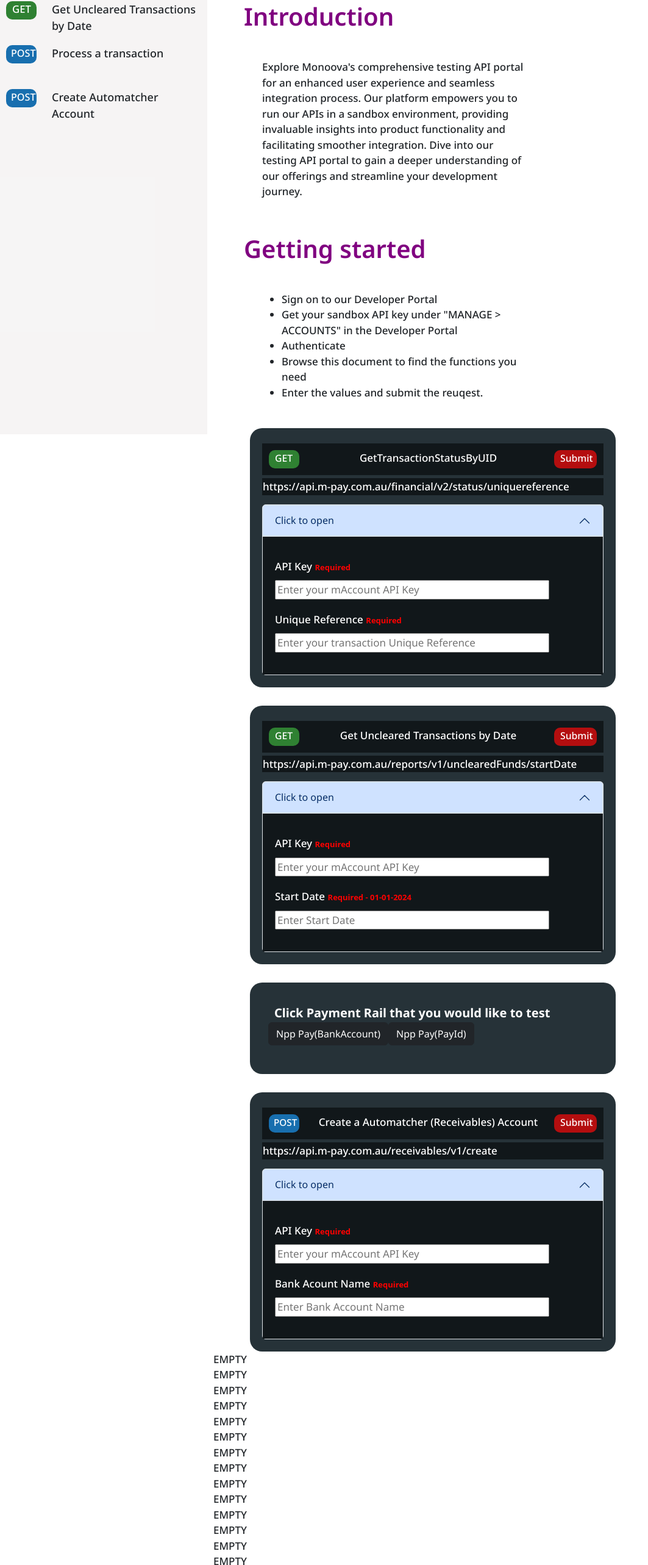
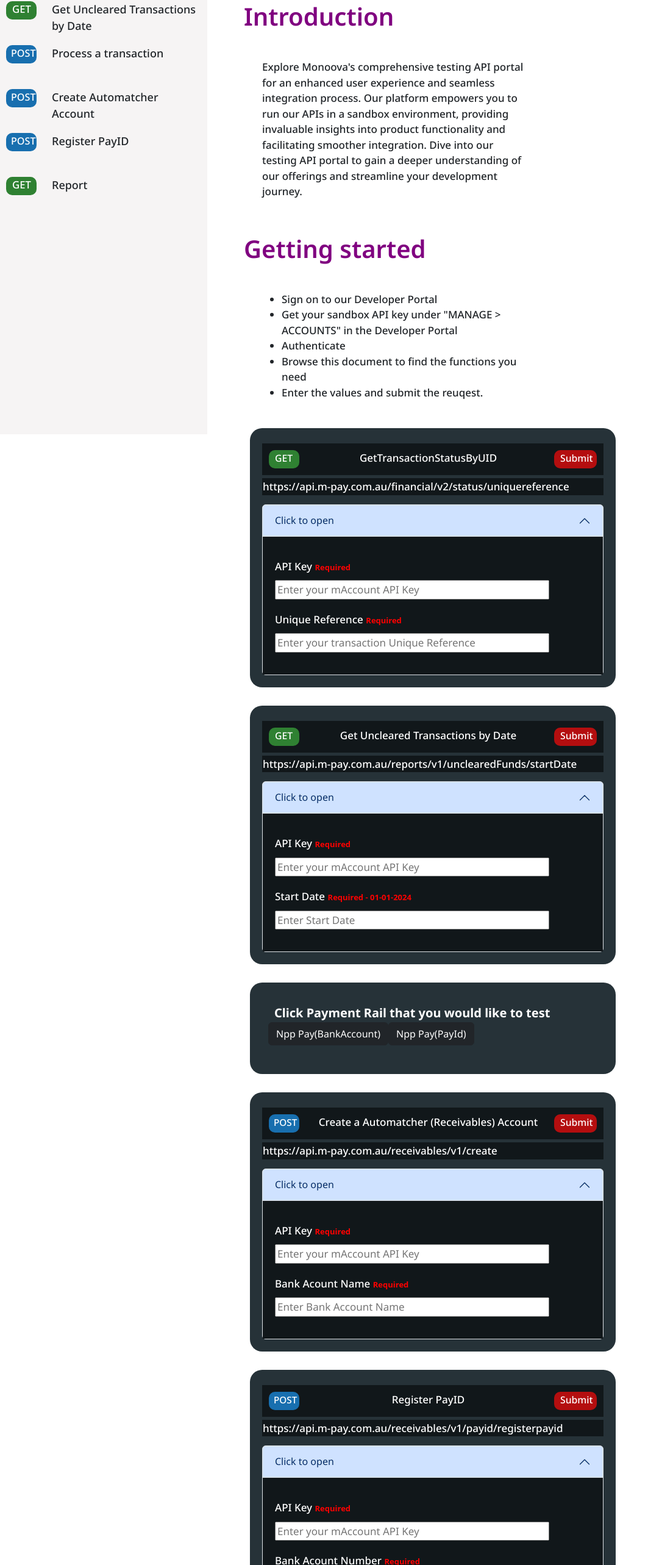
Before and after one commit to jasonsong1/MonoovaReactFrontendIntegration, a React (Create React App) app: page / in a window 1280 px wide. Shown: the part 218-2784 px from the top of the page at 61% size, without its empty margins (0-1063 px from the left). Built offline with nearby package versions, Linux system fonts and the light colour scheme; a web font is replaced by a local one.

Commit message:
version8

```diff
--- a/src/App.css
+++ b/src/App.css
@@ -205,6 +205,13 @@
     margin-left: 80px;
 }
 
+@media (max-width: 1000px){
+    .IntroHeader3{
+        margin-top: 100px;
+    }
+}
+
+
 
 /* response UI CSS */
 .responseBody{
--- a/src/App.js
+++ b/src/App.js
@@ -11,6 +11,8 @@
 import PAYIDPayment from './component/ProcessAtransaction/PAYIDPayment';
 import ListofPaymentRails from './component/ListofPaymentRails';
 import CreateaAutomatcherAccount from './component/CreateaAutomatcherAccount';
+import RegisterPayID from './component/RegisterPayID';
+import V6Receivablereport from './component/V6Receivablereport';
 
 
 function App() {
@@ -58,9 +60,8 @@
 
           <Col><ListofPaymentRails/></Col>
           <Col><CreateaAutomatcherAccount/></Col>
-
-          <Col><div className='EMPTY'>EMPTY</div></Col>
-          <Col><div className='EMPTY'>EMPTY</div></Col>
+          <Col><RegisterPayID/></Col>
+          <Col><V6Receivablereport/></Col>
           <Col><div className='EMPTY'>EMPTY</div></Col>
           <Col><div className='EMPTY'>EMPTY</div></Col>
           <Col><div className='EMPTY'>EMPTY</div></Col>
--- a/src/component/GetUnclearedTransactionsbyDate.js
+++ b/src/component/GetUnclearedTransactionsbyDate.js
@@ -56,7 +56,7 @@
                       <div> API Key <strong className='Strongfont'>Required</strong>
                       </div>
                       <div>
-                        <input type='text'
+                        <input type='password'
                           placeholder='Enter your mAccount API Key'
                           value={apiKey}
                           onChange={(e) => setapiKey(e.target.value)}
--- a/src/component/ListOfEndpoints.js
+++ b/src/component/ListOfEndpoints.js
@@ -84,9 +84,31 @@
               </div>
             </div>
           </li>
-        </ul>
+
+          <li>
+            <div>
+              <div>
+                <div className='postButton'>POST</div>
+              </div>
+              <div>
+              <Link to="RegisterPayID" spy={true} smooth={true} offset={0} duration={550}> Register PayID</Link>
+              </div>
+            </div>
+          </li>
+
+          <li>
+            <div>
+              <div>
+                <div className='getButton'>GET</div>
+              </div>
+              <div>
+              <Link to="V6Report" spy={true} smooth={true} offset={0} duration={550}> Report</Link>
+              </div>
+            </div>
+          </li>
 
 
+        </ul>
       </div>
     </div>
 
--- a/src/component/ProcessAtransaction/BSBNPPPayment.js
+++ b/src/component/ProcessAtransaction/BSBNPPPayment.js
@@ -140,7 +140,7 @@
 
                     <section>
                       <div>Api Key<strong className='Strongfont'>Required </strong></div>
-                      <input type='text'
+                      <input type='password'
                         placeholder='Enter your Disbursement Method'
                         value={apiKey}
                         onChange={(e) => setapiKey(e.target.value)}
--- /dev/null
+++ b/src/component/RegisterPayID.js
@@ -0,0 +1,146 @@
+import React from 'react'
+import Accordion from 'react-bootstrap/Accordion';
+import { useState } from 'react';
+import APIresponse from '../responseUI/APIresponse';
+import ClipLoader from "react-spinners/ClipLoader";
+
+const RegisterPayID = () => {
+    const [apiKey, setapiKey] = useState('')
+    const [result, setResult] = useState(null);
+    const [isSubmitted, setisSubmitted] = useState(false)
+    const [loading, setLoading] = useState(false)
+    const [bankAccountNumber, setbankAccountNumber] = useState('')
+    const [payIdName, setpayIdName] = useState('')
+    const [payId, setpayId] = useState('')
+
+    const submitAPI = async () => {
+      setLoading(true)
+
+      let RegisterPayIDPayload = {
+        bankAccountNumber: bankAccountNumber,
+        payIdName: payIdName,
+        payId:payId
+      }
+
+      const RegisterPayIDPayloadJSON = JSON.stringify(RegisterPayIDPayload);
+
+      const response = await fetch(`https://api.m-pay.com.au/receivables/v1/payid/registerpayid`, {
+        method: "POST",
+        headers: {
+          Authorization: `Basic ${btoa(apiKey)}`,
+          'Content-Type': 'application/json',
+        },
+        body: RegisterPayIDPayloadJSON,
+      })
+
+      const data = await response.json();
+      setResult(data);
+      setisSubmitted(true);
+      console.log(data)
+      setLoading(false)
+    }
+
+    const resetForm = () => {
+      setisSubmitted(false);
+    };
+
+    return (
+      <div className='responseUIFlex'>
+        <div className='endpoint-style' id="RegisterPayID">
+
+          <div className='endpoint-Header'>
+            <div className='postButton'>POST</div>
+            <div>Register PayID</div>
+
+            {!loading && !isSubmitted && <div className='sumbitButton' onClick={submitAPI}>Submit</div>}
+            <ClipLoader
+              color="#ff0000"
+              loading={loading}
+              size={30} />
+            {isSubmitted && <div className='sumbitButton' onClick={resetForm}>Submit</div>}
+          </div>
+
+
+
+          <div class="requestURLColor">
+          https://api.m-pay.com.au/receivables/v1/payid/registerpayid
+          </div>
+
+          <div>
+            <Accordion defaultActiveKey="0">
+              <Accordion.Item eventKey="0">
+                <Accordion.Header>Click to open</Accordion.Header>
+                <Accordion.Body>
+                  <form className='inputArea'>
+                    <div>
+                      <section>API Key <strong className='Strongfont'>Required </strong>
+
+                        <div>
+                          <input type='password'
+                            placeholder='Enter your mAccount API Key'
+                            value={apiKey}
+                            onChange={(e) => setapiKey(e.target.value)}
+                          ></input>
+                        </div>
+                      </section>
+
+
+                      <section>
+                        <div>
+                          Bank Acount Number <strong className='Strongfont'>Required</strong>
+                        </div>
+
+                        <div>
+                          <input type='text'
+                            placeholder='Enter Bank Account Number'
+                            value={bankAccountNumber}
+                            onChange={(e) => setbankAccountNumber(e.target.value)}></input>
+                        </div>
+                        </section>
+
+                        <section>
+                        <div>
+                          PayID Name <strong className='Strongfont'>Required</strong>
+                        </div>
+
+                        <div>
+                          <input type='text'
+                            placeholder='Enter PayID Name'
+                            value={payIdName}
+                            onChange={(e) => setpayIdName(e.target.value)}></input>
+                        </div>
+                        </section>
+
+                        <section>
+                        <div>
+                          PayID Address
+                        </div>
+
+                        <div>
+                          <input type='text'
+                            placeholder='Enter PayID Email Adress'
+                            value={payId}
+                            onChange={(e) => setpayId(e.target.value)}></input>
+                        </div>
+                        </section>
+
+
+                    </div>
+                  </form>
+                </Accordion.Body>
+              </Accordion.Item>
+            </Accordion>
+
+          </div>
+        </div>
+
+        <div>
+          {isSubmitted && <APIresponse result={result} className="mediaflexcolumn" />}
+        </div>
+        {/* <div><MobileUI result={result}/></div> */}
+
+      </div>
+    )
+}
+
+export default RegisterPayID
--- /dev/null
+++ b/src/component/V6Receivablereport.js
@@ -0,0 +1,110 @@
+import React from 'react'
+import Accordion from 'react-bootstrap/Accordion';
+import { useState } from 'react';
+import APIresponse from '../responseUI/APIresponse';
+import ClipLoader from "react-spinners/ClipLoader";
+
+
+const V6Receivablereport = () => {
+    const [apiKey, setapiKey] = useState('')
+    const [uniqueReference, setUniqueReference] = useState('');
+    const [result, setResult] = useState(null);
+    const [isSubmitted, setisSubmitted] = useState(false)
+    const [loading, setLoading] = useState(false)
+
+
+
+    const submitAPI = async () => {
+      setLoading(true)
+      const response = await fetch(`https://api.m-pay.com.au/receivables/v6/report/{date}sssssssssssssssssssssssssssssssss`, {
+        method: "GET",
+        headers: {
+          Authorization: `Basic ${btoa(apiKey)}`,
+          'Content-Type': 'application/json',
+        },
+      })
+
+      const data = await response.json();
+      setResult(data);
+      setisSubmitted(true);
+      setLoading(false)
+    }
+
+    const resetForm = () => {
+      setisSubmitted(false);
+    };
+
+
+    return (
+      <div className='responseUIFlex'>
+        <div className='endpoint-style' id="V6Report">
+
+          <div className='endpoint-Header'>
+            <div className='getButton'>GET</div>
+            <div>Report</div>
+
+            {!loading && !isSubmitted && <div className='sumbitButton' onClick={submitAPI}>Submit</div>}
+            <ClipLoader
+              color="#ff0000"
+              loading={loading}
+              size={30} />
+            {isSubmitted && <div className='sumbitButton' onClick={resetForm}>Submit</div>}
+          </div>
+
+
+
+          <div class="requestURLColor">
+          https://api.m-pay.com.au/receivables/v6/report/{'{date}'}
+          </div>
+
+
+          <div>
+
+            <Accordion defaultActiveKey="0">
+              <Accordion.Item eventKey="0">
+                <Accordion.Header>Click to open</Accordion.Header>
+                <Accordion.Body>
+                  <form className='inputArea'>
+                    <div>
+                      <section>API Key <strong className='Strongfont'>Required</strong>
+
+                        <div>
+                          <input type='password'
+                            placeholder='Enter your mAccount API Key'
+                            value={apiKey}
+                            onChange={(e) => setapiKey(e.target.value)}
+                          ></input>
+                        </div>
+                      </section>
+
+                      <section>
+                        <div>Unique Reference <strong className='Strongfont'>Required</strong></div>
+
+
+                        <div>
+                          <input type='text'
+                            placeholder='Enter your transaction Unique Reference'
+                            value={uniqueReference}
+                            onChange={(e) => setUniqueReference(e.target.value)}></input>
+                        </div>
+                      </section>
+                    </div>
+                  </form>
+                </Accordion.Body>
+              </Accordion.Item>
+            </Accordion>
+
+          </div>
+        </div>
+
+        <div>
+          {isSubmitted && <APIresponse result={result} className="mediaflexcolumn" />}
+        </div>
+        {/* <div><MobileUI result={result}/></div> */}
+
+      </div>
+
+    )
+}
+
+export default V6Receivablereport
```
Also changed, not shown: src/responseUI/APIresponse.js (+5 -2 lines).
